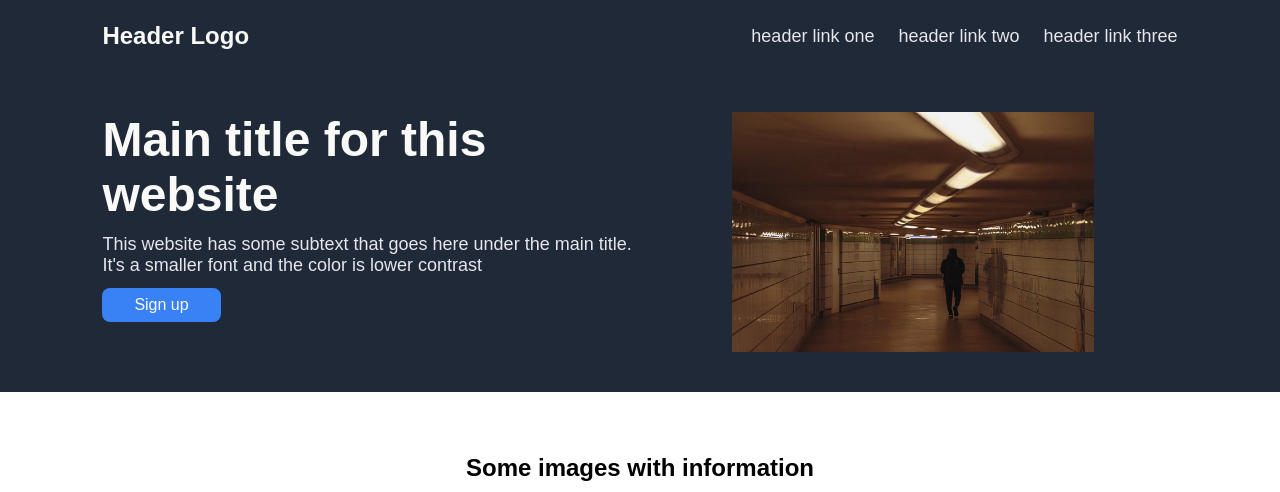
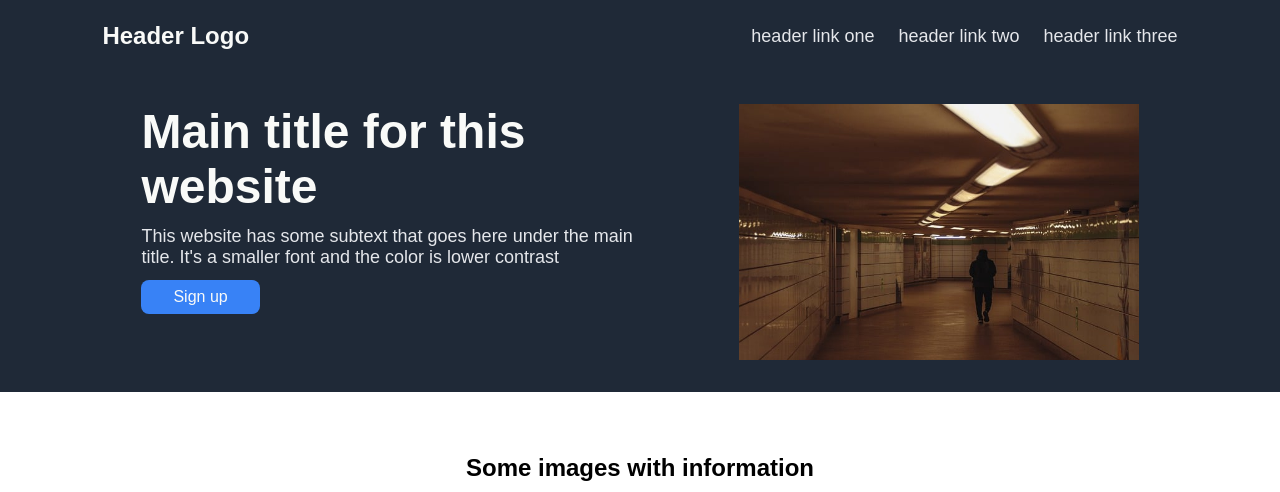
Before and after one commit to restfulcurrent/odin-landing-page, a plain HTML site: page index.html in a window 1280 px wide. Shown: the top 492 px of the page. Drawn offline with Linux system fonts and the light colour scheme.

Commit message:
Change styles for title section

```diff
--- a/index.html
+++ b/index.html
@@ -18,14 +18,15 @@
             </ul>
         </div>
         <div class="title-wrapper">
+            <div class="title">
                 <div class="title-writing">
                     <h1>Main title for this website</h1>
-                <p>This website has some subtext that goes here under the main title. It's a smaller font and the color
+                    <p>This website has some subtext that goes here under the main title. It's a smaller font and the
+                        color
                         is
                         lower contrast</p>
                     <button>Sign up</button>
                 </div>
-            <div class="title-image">
                 <img src="./img/underpass.jpg" alt="View from behind a man walking in an underpass with warm lighting">
             </div>
         </div>
--- a/style.css
+++ b/style.css
@@ -57,15 +57,25 @@ ul {
 
 .title-wrapper {
     display: flex;
-    /* justify-content: space-between; */
-    /* padding: 40px 120px; */
-    padding: 40px 8%;
+    justify-content: center;
+    align-items: center;
     background-color: #1F2937;
-    height: 320px;
-    gap: 16px;
+    min-height: 320px;
 }
 
-.title-wrapper > * {
+.title {
+    display: flex;
+    width: 80%;
+    min-height: 235px;
+    gap: 7%;
+    justify-content: space-evenly;
+}
+
+.title-writing {
+    max-width: 50%;
+}
+
+.title> * {
     flex: 1;
 }
 
@@ -91,10 +101,10 @@ ul {
     font-size: 16px;
 }
 
-.title-image img {
-    max-height: 100%;
-    width: 100%;
-    object-fit: contain;
+.title > img {
+    height: 256px;
+    max-width: 400px;
+    min-width: 400px;
 }
 
 /* Info styles */
```
Lines whose indentation alone changed are shown as unchanged.
